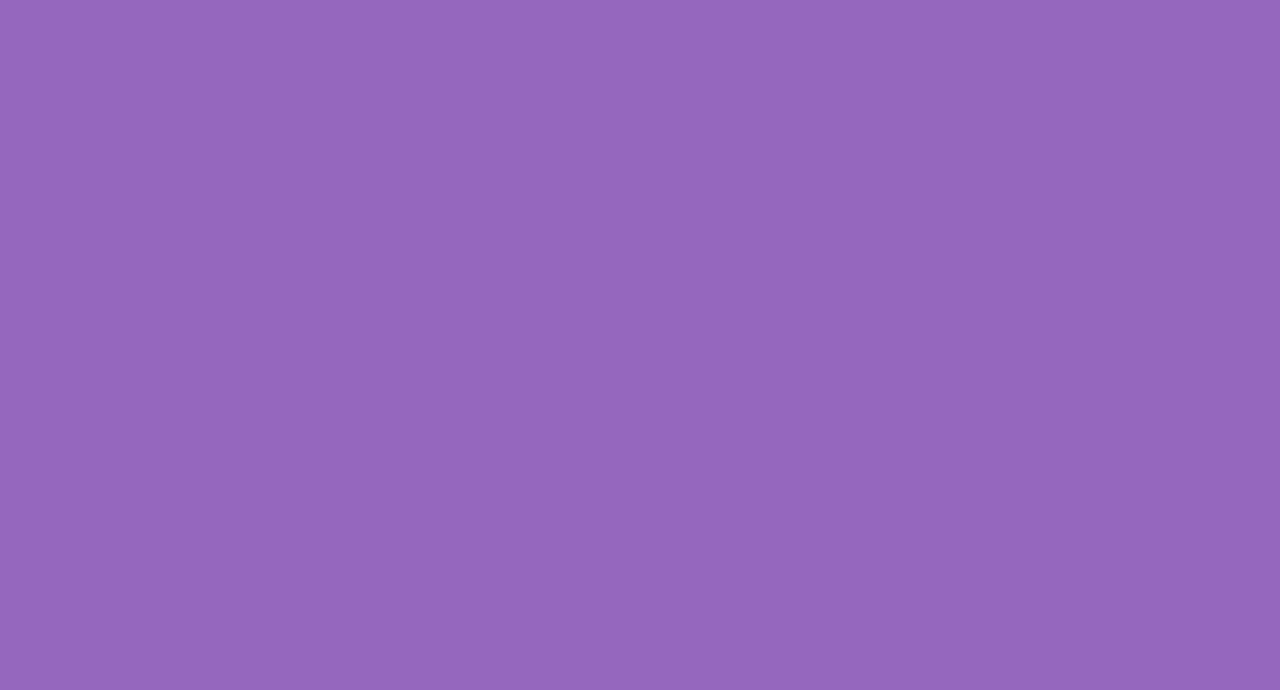
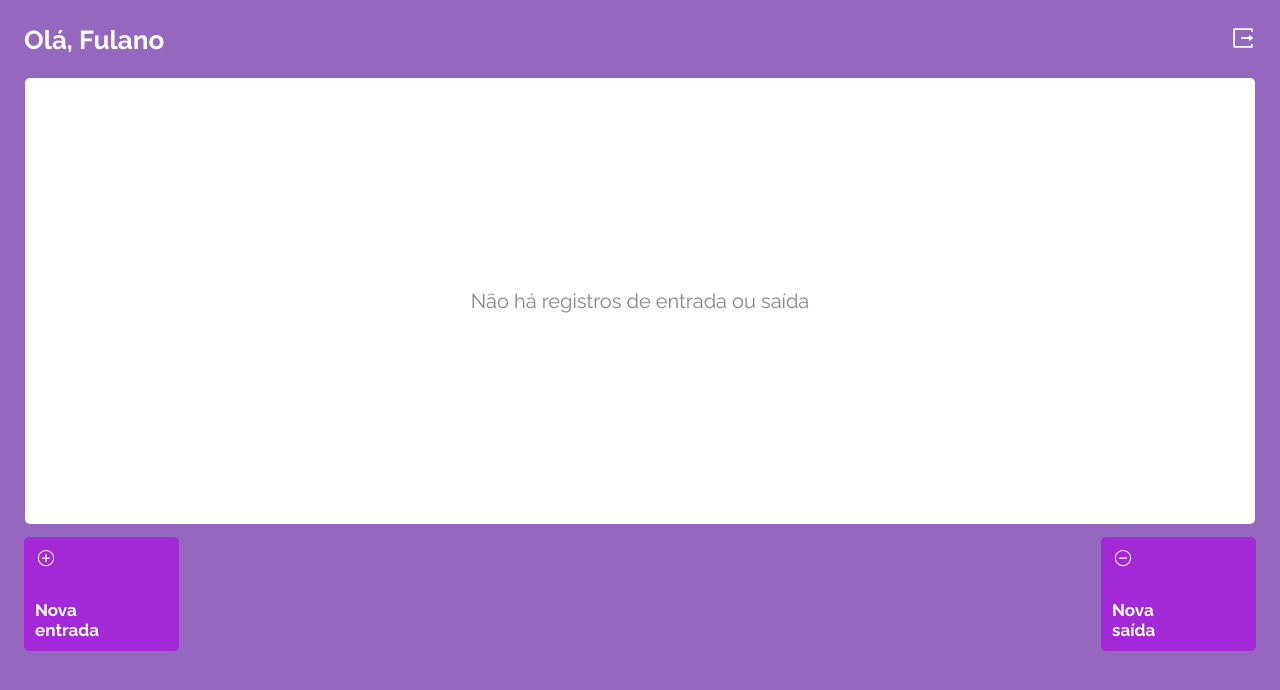
Before and after one commit to breno-aredes/projeto14-mywallet-front, a React (Create React App) app: page /home in a window 1280 px wide. Shown: the top 690 px of the page. Built offline with nearby package versions, Linux system fonts and the light colour scheme; a web font is replaced by a local one.

Commit message:
pagina home feita

```diff
--- a/src/pages/ registration.jsx
+++ b/src/pages/ registration.jsx
@@ -69,13 +69,12 @@ const BodyHome = styled.div`
   form {
     display: flex;
     flex-direction: column;
-    margin-top: 32px;
-    margin-bottom: 25px;
+    margin-top: 28px;
   }
   input {
     height: 58px;
     width: 326px;
-    margin-top: 6px;
+    margin-bottom: 13px;
     border: 1px solid #d4d4d4;
     padding-left: 11px;
     box-sizing: border-box;
@@ -101,8 +100,8 @@ const BodyHome = styled.div`
 
 const Button = styled.button`
   background-color: #a328d6;
+  margin-bottom: 32px;
   border: none;
-  margin-top: 6px;
   height: 46px;
   width: 326px;
   border-radius: 5px;
--- a/src/pages/home.jsx
+++ b/src/pages/home.jsx
@@ -1,3 +1,102 @@
+import styled from "styled-components";
+import { AiOutlineExport } from "react-icons/ai";
+import {
+  IoIosAddCircleOutline,
+  IoIosRemoveCircleOutline,
+} from "react-icons/io";
+
 export default function Home() {
-  return <></>;
+  return (
+    <>
+      <HeaderHome>
+        <h1>
+          Olá, Fulano <Icon />
+        </h1>
+      </HeaderHome>
+      <NavigateHome>
+        <h1>Não há registros de entrada ou saída</h1>
+      </NavigateHome>
+      <ContainerButtons>
+        <button>
+          <IoIosAddCircleOutline />
+          <p>Nova entrada</p>
+        </button>
+        <button>
+          <IoIosRemoveCircleOutline />
+          <p>Nova saída</p>
+        </button>
+      </ContainerButtons>
+    </>
+  );
 }
+
+const HeaderHome = styled.header`
+  height: 31px;
+  margin: 25px 24px 22px 24px;
+
+  h1 {
+    display: flex;
+    justify-content: space-between;
+    font-family: "Raleway", sans-serif;
+    font-size: 26px;
+    font-weight: 700;
+    line-height: 31px;
+    letter-spacing: 0em;
+    text-align: left;
+    color: #ffffff;
+  }
+`;
+
+const Icon = styled(AiOutlineExport)`
+  font-size: 26px;
+`;
+
+const NavigateHome = styled.nav`
+  height: 446px;
+  margin-left: 25px;
+  margin-right: 25px;
+  border-radius: 5px;
+  font-family: "Raleway", sans-serif;
+  font-size: 20px;
+  font-weight: 400;
+  line-height: 23px;
+  text-align: center;
+  background: #ffffff;
+  display: flex;
+  align-items: center;
+  justify-content: center;
+
+  h1 {
+    color: #868686;
+    margin-left: 73px;
+    margin-right: 73px;
+  }
+`;
+
+const ContainerButtons = styled.div`
+  display: flex;
+  justify-content: space-between;
+  margin: 13px 24px 16px 24px;
+  button {
+    width: 155px;
+    height: 114px;
+    background-color: #a328d6;
+    border: none;
+    border-radius: 5px;
+    display: flex;
+    flex-direction: column;
+    color: #ffffff;
+    font-size: 22px;
+    padding: 11px;
+    font-family: "Raleway", sans-serif;
+    text-align: left;
+  }
+  p {
+    font-size: 17px;
+    font-weight: 700;
+    line-height: 20px;
+    text-align: left;
+    width: 64px;
+    margin-top: 32px;
+  }
+`;
--- a/src/pages/login.jsx
+++ b/src/pages/login.jsx
@@ -54,13 +54,12 @@ const BodyHome = styled.div`
   form {
     display: flex;
     flex-direction: column;
-    margin-top: 32px;
-    margin-bottom: 25px;
+    margin-top: 24px;
   }
   input {
     height: 58px;
     width: 326px;
-    margin-top: 6px;
+    margin-bottom: 13px;
     border: 1px solid #d4d4d4;
     padding-left: 11px;
     box-sizing: border-box;
@@ -87,7 +86,7 @@ const BodyHome = styled.div`
 const Button = styled.button`
   background-color: #a328d6;
   border: none;
-  margin-top: 6px;
+  margin-bottom: 36px;
   height: 46px;
   width: 326px;
   border-radius: 5px;
```
